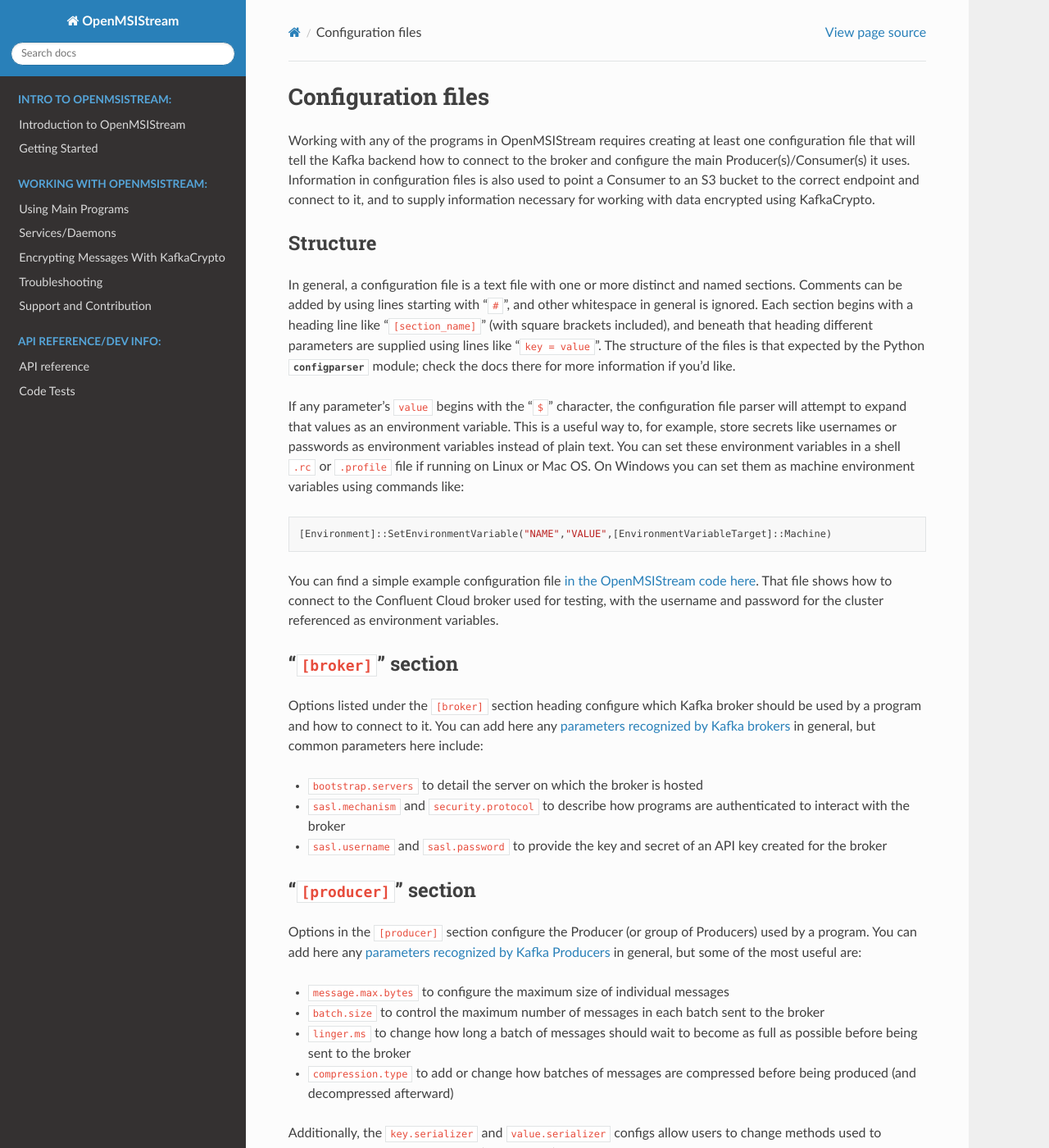
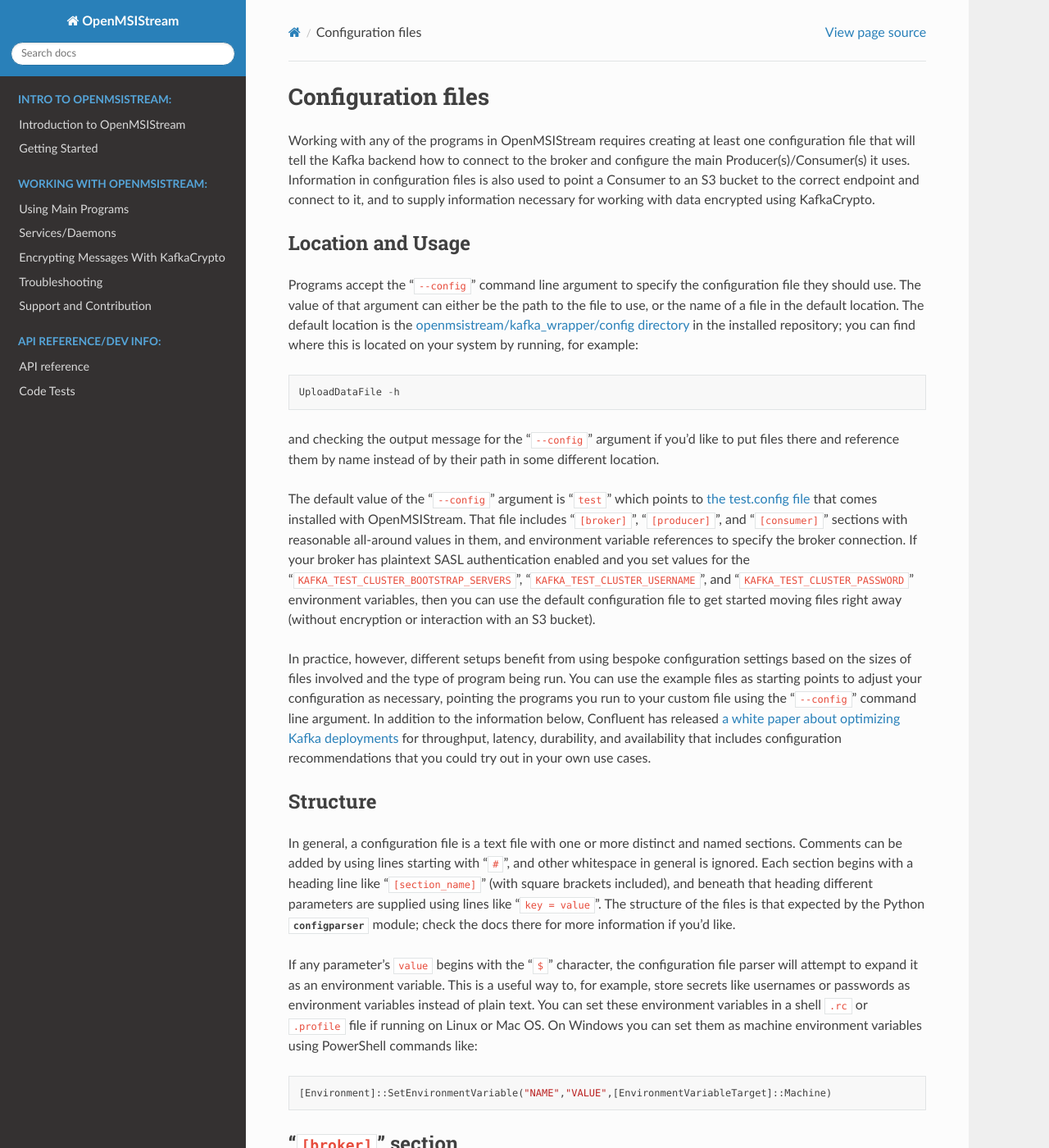
Before and after one commit to openmsi/openmsistream, a Sphinx documentation site: the page built from docs/source/user_info/config_files.rst, in a window 1280 px wide and 1400 px high. Shown: the whole window at 82% size. Built offline with Sphinx 7.4.7 and the Read the Docs theme 2.0.0, drawn with Linux system fonts in a browser that asks for light colours; some of the changed text lies outside the part shown.

Commit message:
add to documentation for more information about config files

```diff
--- a/docs/source/user_info/config_files.rst
+++ b/docs/source/user_info/config_files.rst
@@ -2,22 +2,33 @@
 -------------------
 
 Working with any of the programs in OpenMSIStream requires creating at least one configuration file that will tell the Kafka backend how to connect to the broker and configure the main Producer(s)/Consumer(s) it uses. Information in configuration files is also used to point a Consumer to an S3 bucket to the correct endpoint and connect to it, and to supply information necessary for working with data encrypted using KafkaCrypto.
+
+Location and Usage
+^^^^^^^^^^^^^^^^^^
+
+Programs accept the "``--config``" command line argument to specify the configuration file they should use. The value of that argument can either be the path to the file to use, or the name of a file in the default location. The default location is the `openmsistream/kafka_wrapper/config directory <https://github.com/openmsi/openmsistream/tree/main/openmsistream/kafka_wrapper/config_files>`_ in the installed repository; you can find where this is located on your system by running, for example::
+
+    UploadDataFile -h
+
+and checking the output message for the "``--config``" argument if you'd like to put files there and reference them by name instead of by their path in some different location.
+
+The default value of the "``--config``" argument is "``test``" which points to `the test.config file <https://github.com/openmsi/openmsistream/blob/main/openmsistream/kafka_wrapper/config_files/test.config>`_ that comes installed with OpenMSIStream. That file includes "``[broker]``", "``[producer]``", and "``[consumer]``" sections with reasonable all-around values in them, and environment variable references to specify the broker connection. If your broker has plaintext SASL authentication enabled and you set values for the "``KAFKA_TEST_CLUSTER_BOOTSTRAP_SERVERS``", "``KAFKA_TEST_CLUSTER_USERNAME``", and "``KAFKA_TEST_CLUSTER_PASSWORD``" environment variables, then you can use the default configuration file to get started moving files right away (without encryption or interaction with an S3 bucket).
+
+In practice, however, different setups benefit from using bespoke configuration settings based on the sizes of files involved and the type of program being run. You can use the example files as starting points to adjust your configuration as necessary, pointing the programs you run to your custom file using the "``--config``" command line argument. In addition to the information below, Confluent has released `a white paper about optimizing Kafka deployments <https://assets.confluent.io/m/6b6d4f8910691700/original/20190626-WP-Optimizing_Your_Apache_Kafka_Deployment.pdf>`_ for throughput, latency, durability, and availability that includes configuration recommendations that you could try out in your own use cases.
 
 Structure
 ^^^^^^^^^
 
 In general, a configuration file is a text file with one or more distinct and named sections. Comments can be added by using lines starting with "``#``", and other whitespace in general is ignored. Each section begins with a heading line like "``[section_name]``" (with square brackets included), and beneath that heading different parameters are supplied using lines like "``key = value``". The structure of the files is that expected by the Python :mod:`configparser` module; check the docs there for more information if you'd like.
 
-If any parameter's ``value`` begins with the "``$``" character, the configuration file parser will attempt to expand that values as an environment variable. This is a useful way to, for example, store secrets like usernames or passwords as environment variables instead of plain text. You can set these environment variables in a shell ``.rc`` or ``.profile`` file if running on Linux or Mac OS. On Windows you can set them as machine environment variables using commands like::
+If any parameter's ``value`` begins with the "``$``" character, the configuration file parser will attempt to expand it as an environment variable. This is a useful way to, for example, store secrets like usernames or passwords as environment variables instead of plain text. You can set these environment variables in a shell ``.rc`` or ``.profile`` file if running on Linux or Mac OS. On Windows you can set them as machine environment variables using PowerShell commands like::
 
     [Environment]::SetEnvironmentVariable("NAME","VALUE",[EnvironmentVariableTarget]::Machine)
-
-You can find a simple example configuration file `in the OpenMSIStream code here <https://github.com/openmsi/openmsistream/blob/main/openmsistream/kafka_wrapper/config_files/test.config>`_. That file shows how to connect to the Confluent Cloud broker used for testing, with the username and password for the cluster referenced as environment variables.
 
 "``[broker]``" section
 ^^^^^^^^^^^^^^^^^^^^^^
 
-Options listed under the ``[broker]`` section heading configure which Kafka broker should be used by a program and how to connect to it. You can add here any `parameters recognized by Kafka brokers <https://docs.confluent.io/platform/current/installation/configuration/broker-configs.html>`_ in general, but common parameters here include:
+Options listed under the ``[broker]`` section heading configure which Kafka broker should be used by a program and how to connect to it. You can add here any parameters recognized by Kafka brokers either in `Confluent Platform <https://docs.confluent.io/platform/current/installation/configuration/broker-configs.html>`_ or in the `librdkafka backend <https://github.com/edenhill/librdkafka/blob/master/CONFIGURATION.md>`_, but common parameters here include:
 
 * ``bootstrap.servers`` to detail the server on which the broker is hosted
 * ``sasl.mechanism`` and ``security.protocol`` to describe how programs are authenticated to interact with the broker
@@ -26,23 +37,23 @@
 "``[producer]``" section
 ^^^^^^^^^^^^^^^^^^^^^^^^
 
-Options in the ``[producer]`` section configure the Producer (or group of Producers) used by a program. You can add here any `parameters recognized by Kafka Producers <https://docs.confluent.io/platform/current/installation/configuration/producer-configs.html>`_ in general, but some of the most useful are:
+Options in the ``[producer]`` section configure the Producer (or group of Producers) used by a program. You can add here any parameters recognized by Kafka Producers either in `Confluent Platform <https://docs.confluent.io/platform/current/installation/configuration/producer-configs.html>`_ or in the `librdkafka backend <https://github.com/edenhill/librdkafka/blob/master/CONFIGURATION.md>`_, but some of the most useful are:
 
 * ``message.max.bytes`` to configure the maximum size of individual messages
 * ``batch.size`` to control the maximum number of messages in each batch sent to the broker
 * ``linger.ms`` to change how long a batch of messages should wait to become as full as possible before being sent to the broker
 * ``compression.type`` to add or change how batches of messages are compressed before being produced (and decompressed afterward)
 
-Additionally, the ``key.serializer`` and ``value.serializer`` configs allow users to change methods used to convert message keys and values (respectively) to byte arrays. The OpenMSIStream code provides an additional option called ``DataFileChunkSerializer`` that you'll want to use in just about every case as a message value serializer to pack chunks of data files.
+Additionally, the ``key.serializer`` and ``value.serializer`` configs allow users to change methods used to convert message keys and values (respectively) to byte arrays. The OpenMSIStream code provides an additional option called ``DataFileChunkSerializer`` that you'll want to use if you're producing chunks of data files.
 
 "``[consumer]``" section
 ^^^^^^^^^^^^^^^^^^^^^^^^
 
-Options in the ``[consumer]`` section configure the Consumer (or group of Consumers) used by a program. Again here any `parameters recognized by Kafka Consumers <https://docs.confluent.io/platform/current/installation/configuration/consumer-configs.html>`_ in general are valid, but some of the most useful/important for OpenMSIStream are:
+Options in the ``[consumer]`` section configure the Consumer (or group of Consumers) used by a program. Again here any parameters recognized by Kafka Consumers either in `Confluent Platform <https://docs.confluent.io/platform/current/installation/configuration/consumer-configs.html>`_ or in the `librdkafka backend <https://github.com/edenhill/librdkafka/blob/master/CONFIGURATION.md>`_ are valid, but some of the most useful/important for OpenMSIStream are:
 
 * ``group.id`` to group Consumers amongst one another. Giving "``create_new``" for this parameter will create a new group ID every time the code is run. (This config may be overridden by a value from the command line in some cases.)
 * ``auto.offset.reset`` to tell the Consumer where in the log to start consuming messages if no previously-committed offset for the consumer group can be found. "``earliest``" will start at the beginning of the topic and "``latest``" will start at the end. Giving "``none``" for this parameter will remove it from the configs, and an error will be thrown if no previously-committed offset for the consumer group can be found.
 * ``enable.auto.commit`` to tell the Consumer whether or not to automatically commit offsets. Some portions of the code manually commit offsets, and if this config is left as its default value (True) a Warning will be logged stating that the "at least once" guarantee is not valid unless you set ``enable.auto.commit = False``.
 * ``fetch.min.bytes`` to change how many bytes must accumulate before a batch of messages is consumed from the topic (consuming batches of messages is also subject to a timeout, so changing this parameter will only ever adjust the tradeoff between throughput and latency, but will not prevent any messages from being consumed in general)
 
-Additionally, the ``key.deserializer`` and ``value.deserializer`` configs allow users to change methods used to convert message keys and values (respectively) from byte arrays to objects. The OpenMSIStream code provides an additional option called ``DataFileChunkDeserializer`` that you'll want to use in just about every case to convert a chunk of a data file as a byte array to a ``DataFileChunk`` object.
+Additionally, the ``key.deserializer`` and ``value.deserializer`` configs allow users to change methods used to convert message keys and values (respectively) from byte arrays to objects. The OpenMSIStream code provides an additional option called ``DataFileChunkDeserializer`` that you'll want to use if you're consuming messages that are chunks of data files produced by OpenMSIStream.
```
